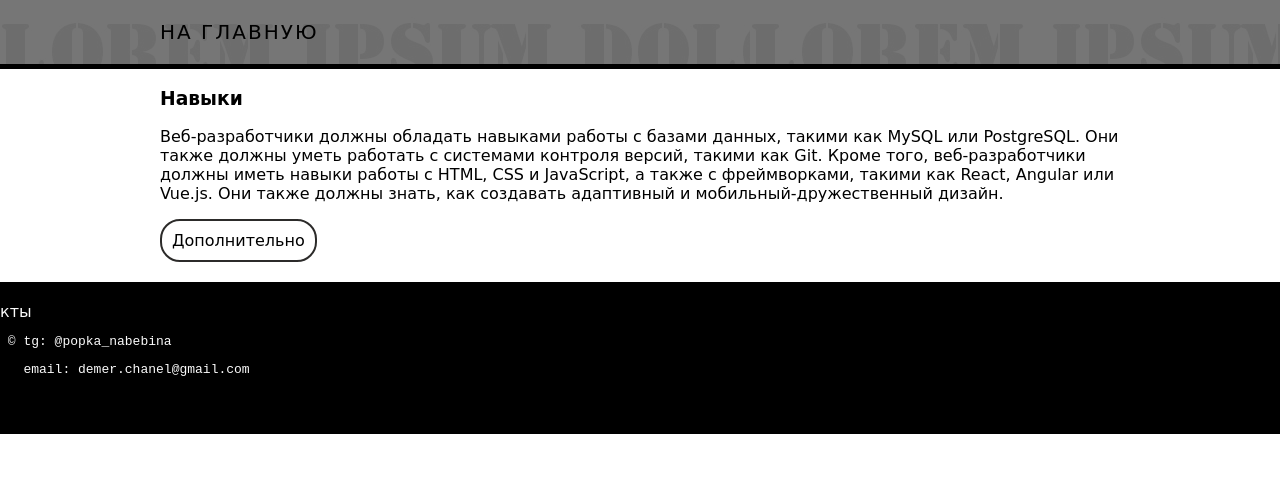
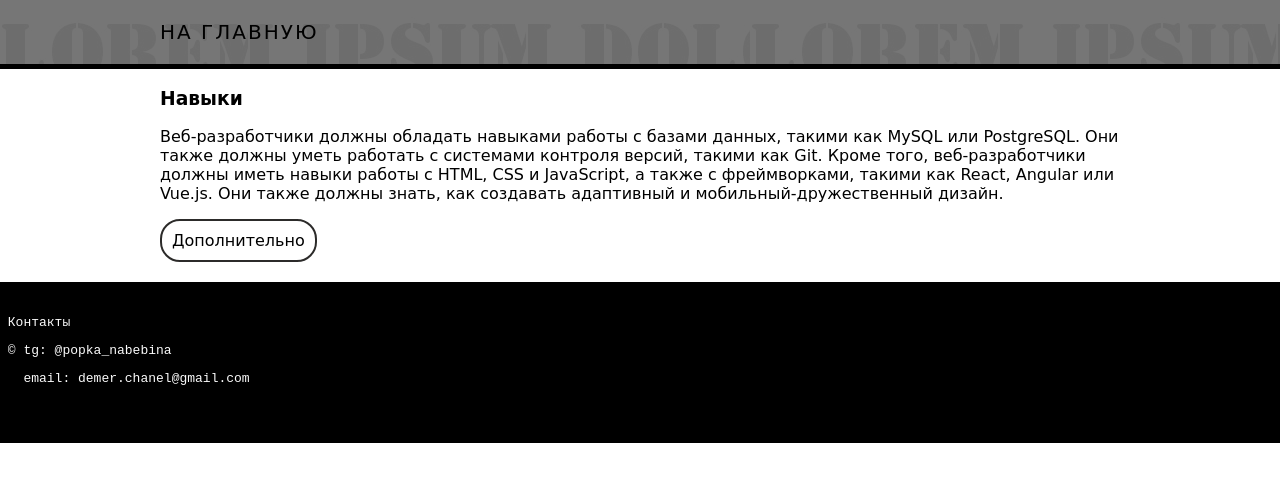
Before and after one commit to Eclipse-of-moon/Eclipse-of-moon.github.io, a plain HTML site: page skills.html in a window 1280 px wide. Drawn offline with Linux system fonts and the light colour scheme.

Commit message:
fix anapa 2007

```diff
--- a/skills.html
+++ b/skills.html
@@ -39,9 +39,9 @@
 
     <footer class = "footer">
         <div>
-           кты </pre>
-           <pre> &copy; tg: @popka_nabebina </pre>
-           <pre>&nbsp;&nbsp; email: demer.chanel@gmail.com</pre>
+            <pre> Контакты </pre>
+            <pre> &copy; tg: @popka_nabebina </pre>
+            <pre>&nbsp;&nbsp; email: demer.chanel@gmail.com</pre>
             <audio id="player" src="audio/haha.mp4"></audio>
                 <a align="right" onclick="document.getElementById('player').play()">ㅤㅤㅤㅤ</a
         </div>
```
Also changed, not shown: about.html (+1 -0 lines), index.html (+1 -0 lines), tech.html (+1 -0 lines).
